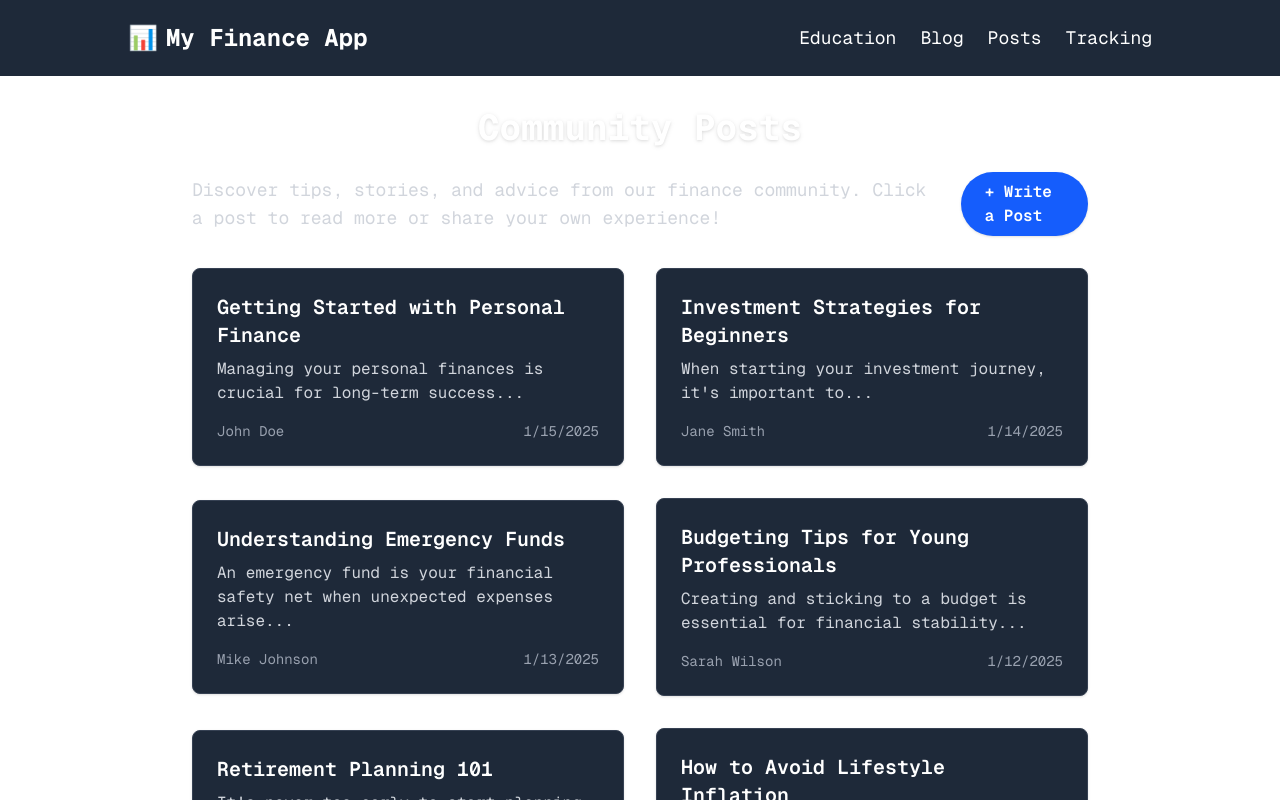
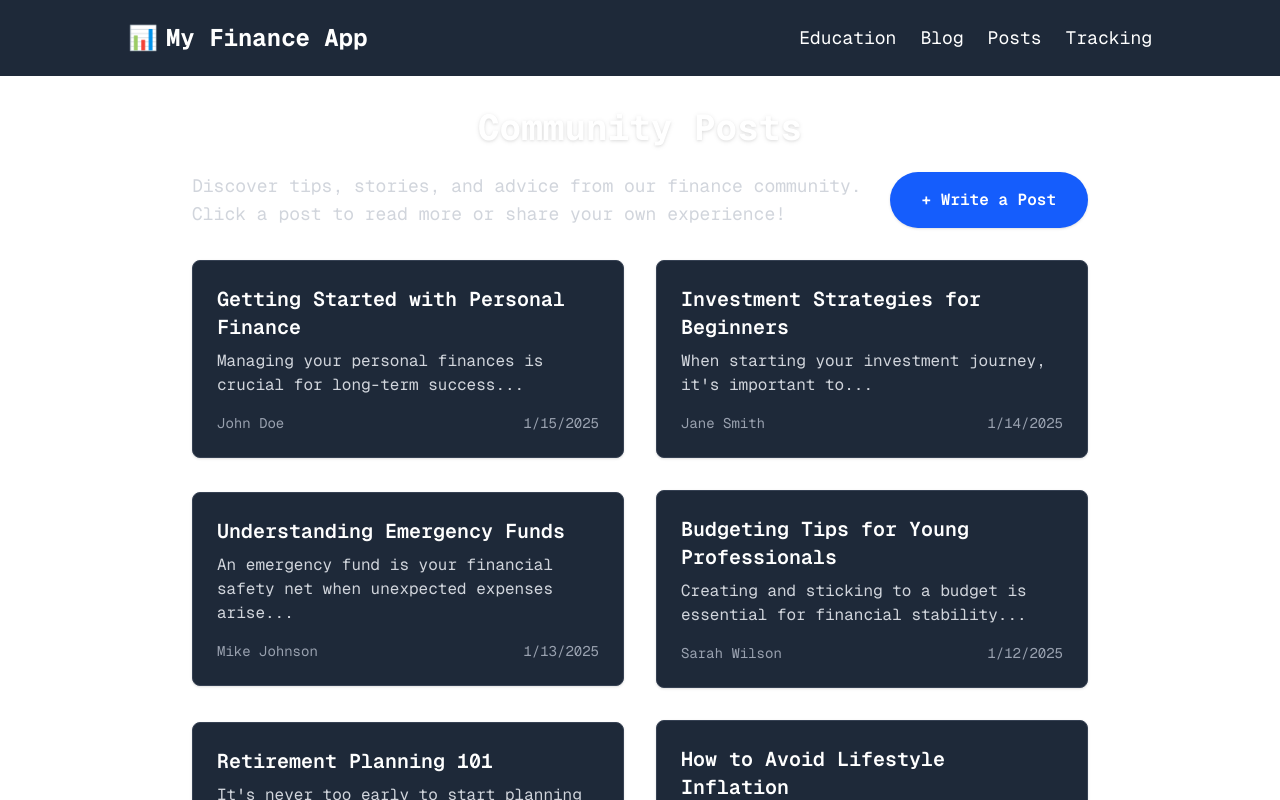
Before and after one commit to FraneCaleta/finance-education, a Next.js app: page /posts in a window 1280 px wide. Shown: the top 800 px of the page. Built offline with nearby package versions, Linux system fonts and the light colour scheme.

Commit message:
fix add a post button

```diff
--- a/src/app/posts/page.tsx
+++ b/src/app/posts/page.tsx
@@ -91,13 +91,13 @@ export default function Posts() {
         Community Posts
       </h1>
       <div className="flex flex-col md:flex-row md:items-center md:justify-between mb-8 gap-4">
-        <p className="text-gray-300 text-lg">
+        <p className="text-gray-300 text-lg max-w-[75%]">
           Discover tips, stories, and advice from our finance community. Click a
           post to read more or share your own experience!
         </p>
         <a
           href="#"
-          className="inline-block bg-blue-600 hover:bg-blue-700 text-white font-semibold py-2 px-6 rounded-full shadow transition transform hover:-translate-y-1 hover:scale-105"
+          className="inline-block bg-blue-600 hover:bg-blue-700 text-white font-semibold py-4 px-8 rounded-full shadow transition transform hover:-translate-y-1 hover:scale-105 whitespace-nowrap"
         >
           + Write a Post
         </a>
```
